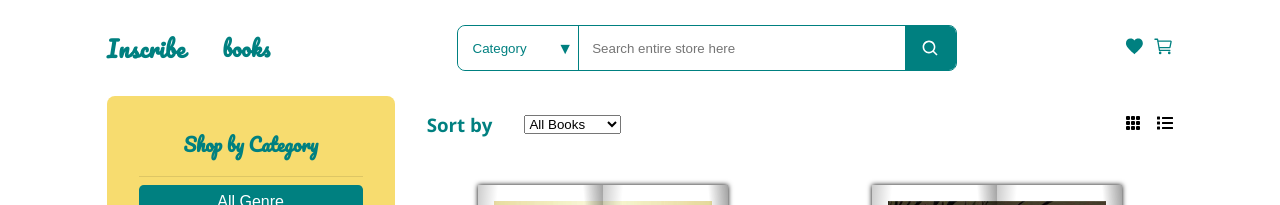
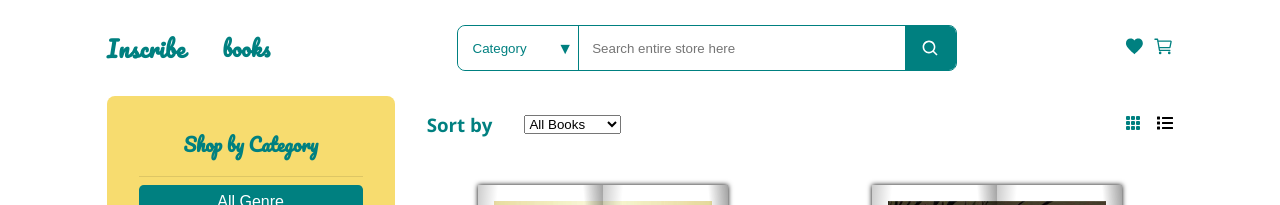
Before and after one commit to alfredthompsonOvie/inscribe, a React (Vite) app: page /books in a window 1280 px wide. Shown: the top 205 px of the page. Built offline with nearby package versions, Linux system fonts and the light colour scheme.

Commit message:
fixed layout button active color

```diff
--- a/src/components/booksListingPage/listing/Listings.jsx
+++ b/src/components/booksListingPage/listing/Listings.jsx
@@ -58,12 +58,12 @@ function Listings({getBooksByStockType, filteredBooks, isLoading}) {
 
 				<ul>
 					<li>
-						<button onClick={() => setLayout("grid")}>
+						<button onClick={() => setLayout("grid")} className={layout === "grid" ? styles.btnActive : ""}>
 							<BsFillGrid3X3GapFill />
 						</button>
 					</li>
 					<li>
-						<button onClick={() => setLayout("list")}>
+						<button onClick={() => setLayout("list")} className={layout === "list" ? styles.btnActive : ""}>
 							<FaList />
 						</button>
 					</li>
--- a/src/components/booksListingPage/listing/Listings.module.css
+++ b/src/components/booksListingPage/listing/Listings.module.css
@@ -26,7 +26,9 @@
   justify-content: center;
   gap: 2.5em;
 }
-
+.btnActive svg{
+  color: var(--text)
+}
 @media (min-width: 768px) {
   .container {
 
```
